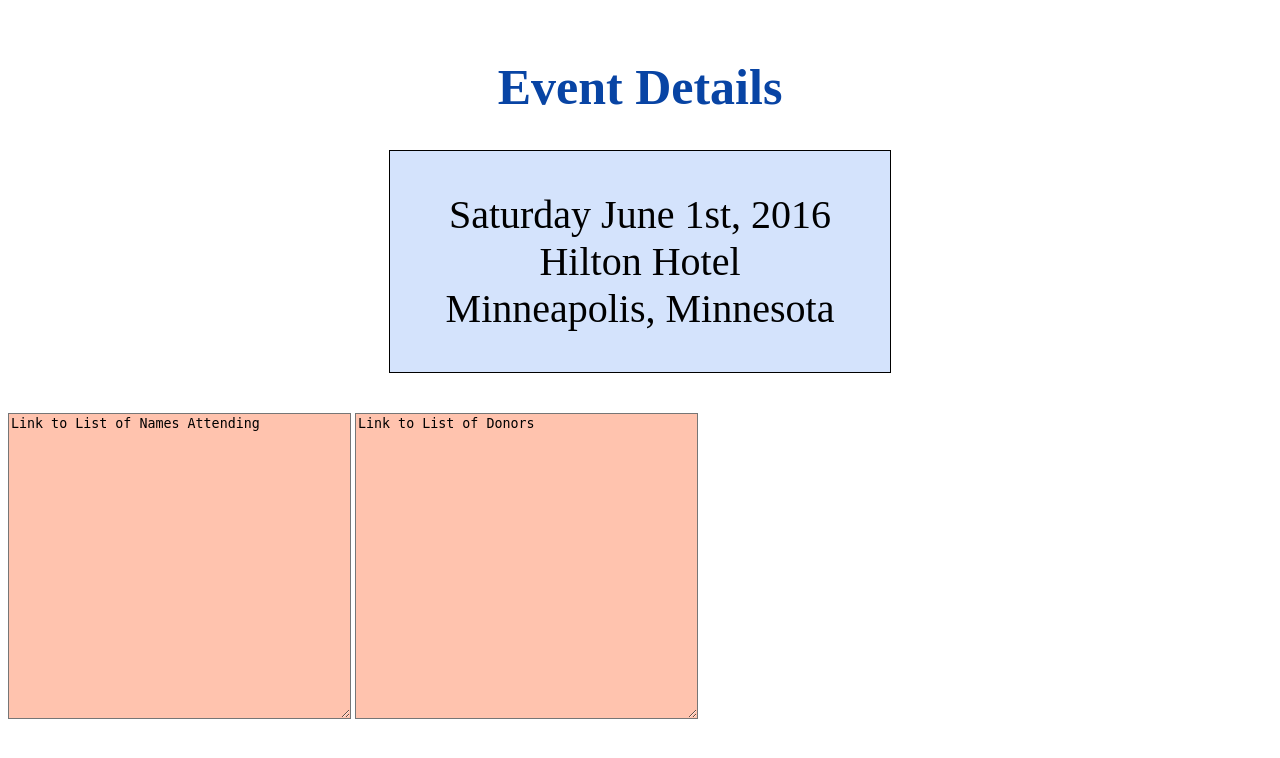
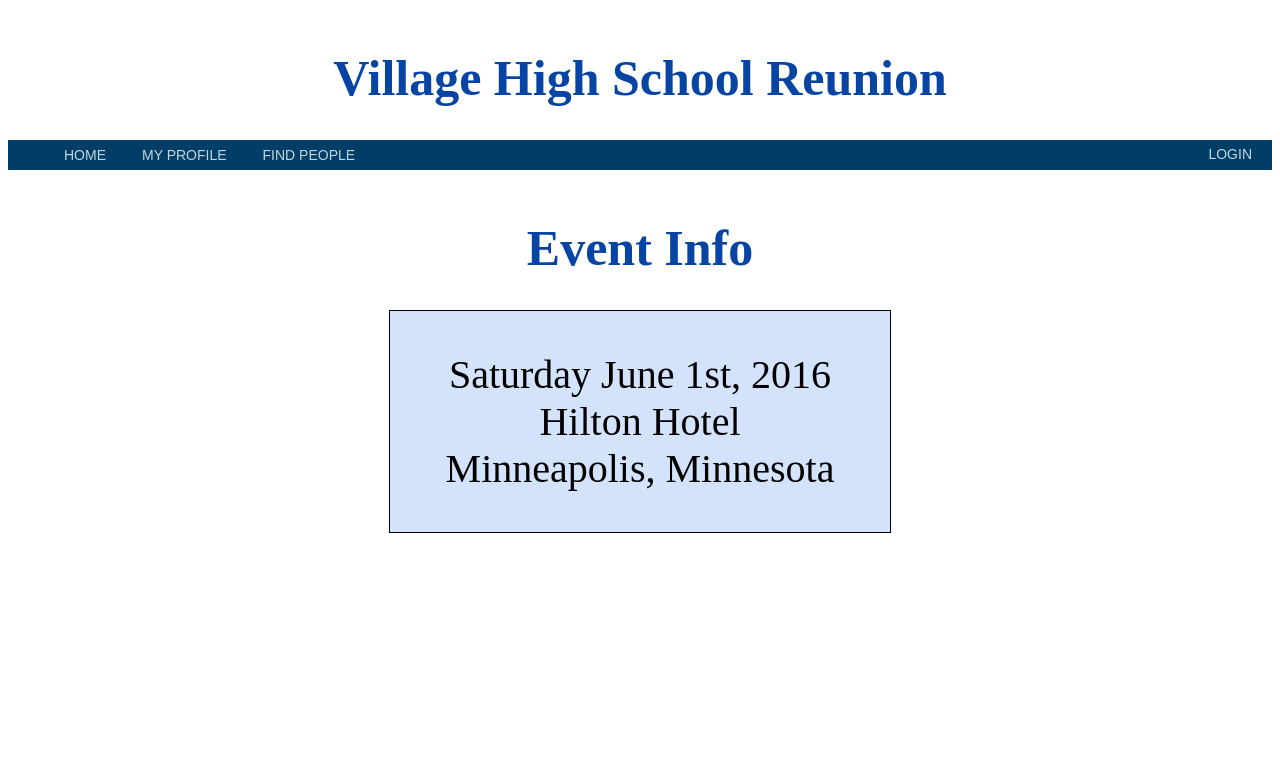
Before and after one commit to Ilovitt19/ICS-499-Project, a PHP site: page / in a window 1280 px wide. Shown: the top 758 px of the page. Run offline with PHP 8.4, Linux system fonts and the light colour scheme.

Commit message:
Added a nav bar

```diff
--- a/src/Index.php
+++ b/src/Index.php
@@ -6,19 +6,27 @@
  * Time: 5:19 PM
  */
 ?>
-<html xmlns:padding="http://www.w3.org/1999/xhtml">
+<!DOCTYPE html PUBLIC "-//W3C//DTD XHTML 1.0 Transitional//EN"	"http://www.w3.org/TR/xhtml1/DTD/xhtml1-transitional.dtd">
+<html>
 <head>
 	<link rel="stylesheet" type="text/css" href="style.css"/>
 	<title>Event Details</title>
 </head>
 <body>
-<h1>Event Details</h1>
+<h1>Village High School Reunion</h1>
+<div id="topnavBar" class="topnavMenu">
+	<ul class="navbar">
+		<li><a class="nav" title="Welcome" href="Index.php">HOME</a></li>
+		<li><a class="nav" title="Profile" href="UserInfoPage.php">MY PROFILE</a></li>
+		<li><a class="nav" title="Find People" href="Search.php">FIND PEOPLE</a></li>
+		<li><a class="nav-right" title="Login" href="LoginPage.php">LOGIN</a></li>
+	</ul>
+</div>
+<h1>Event Info</h1>
+
 <div id="info">
 <p>Saturday June 1st, 2016<br>Hilton Hotel<br>Minneapolis, Minnesota</p>
 </div>
-<div id="people">
-	<textarea rows="20" cols="40">Link to List of Names Attending</textarea>
-	<textarea rows="20" cols="40">Link to List of Donors</textarea>
-</div>
+
 </body>
 </html>
--- a/src/LoginPage.php
+++ b/src/LoginPage.php
@@ -6,7 +6,7 @@
 <body>
 <h1 style="text-align: center;"><strong><span style="font-family:trebuchet ms,helvetica,sans-serif;"><span style="color:#0000FF;">Welcome to Village High School Reunion</span></span></strong></h1>
 
-<p style="text-align: center;"><a href="http://www.google.com">View Event Details Here</a></p>
+<p style="text-align: center;"><a href="Index.php">View Event Details Here</a></p>
 
 <p style="text-align: center;">Username:&nbsp;<input maxlength="10" name="usernameText" type="text" /></p>
 
--- a/src/style.css
+++ b/src/style.css
@@ -3,7 +3,7 @@
     font-size: 50px;
     color: #0844A4;
     text-align: center;
-    padding-top: 50px;
+    padding-top: 15px;
 }
 #info {
     margin: auto;
@@ -12,15 +12,65 @@
     text-align: center;
     border: 1px solid black;
     margin-bottom: 40px;
+    margin-top: 10px;
 }
 #people {
-    margin: auto;
+    margin-left: auto;
+    margin-right: auto;
 }
 p {
     text-align: center;
     font-size: 40px;
 }
-textarea {
-    background-color: #FFC3AE;
-    overflow-y: scroll;
+#header {
+    background-image: url("logo.jpg");
+    padding: 35px 0 20px 35px;
 }
+#header a {
+    color:#FFFFFF;
+    text-decoration: none;
+    font-size: 40px;
+    font-family: "Tahoma, Geneva, sans-serif";
+}
+.navbar {
+    list-style-type: none;
+    margin: 0;
+    padding: 0;
+    text-align: left;
+}
+.navbar a:hover {
+    color: #FFFFFF;
+}
+.navbar li{
+    display: inline;
+    text-align: center;
+    margin: 1em;
+}
+#topnavBar {
+    background-color: #003E67;
+    padding: 6px 0 6px 40px;
+}
+.nav {
+    color: #c5d6db;
+    text-decoration: none;
+    font-size: 14px;
+    font-family: "Sans-serif", "Arial";
+}
+.nav-right{
+    color: #c5d6db;
+    text-decoration: none;
+    font-size: 14px;
+    font-family: "Sans-serif", "Arial";
+    float: right;
+    margin-right: 20px;
+}
+.container {
+    margin-left: auto;
+    margin-right: auto;
+    padding-left: 15px;
+    padding-right: 15px;
+}
+.div {
+    margin-left: auto;
+    margin-right: auto;
+}
```
